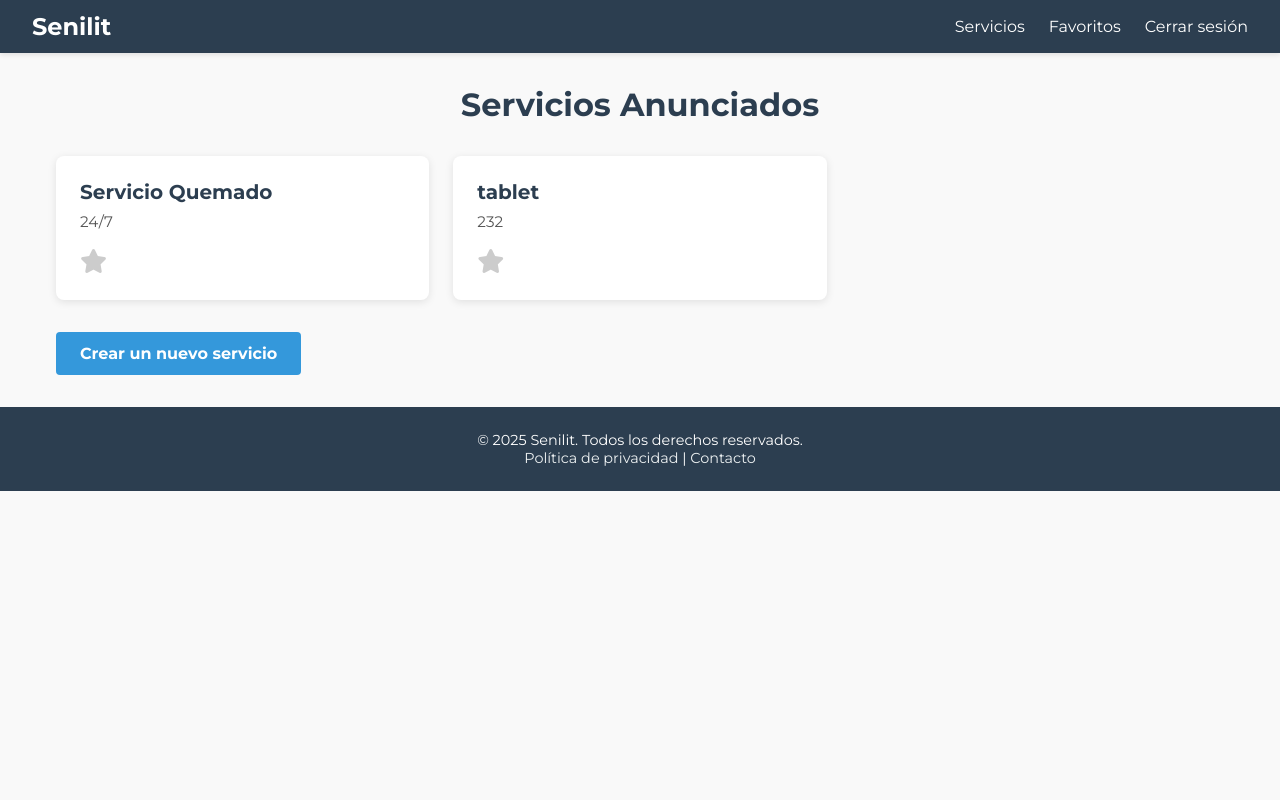
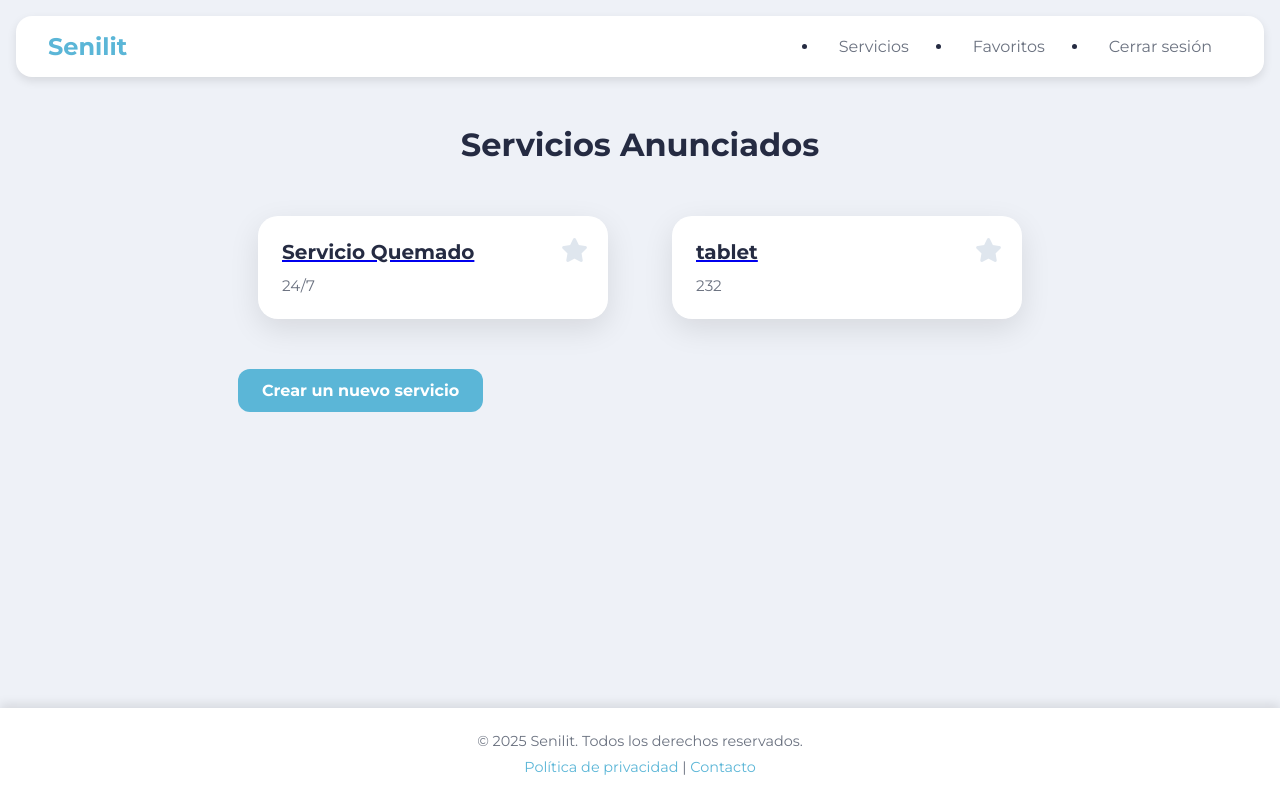
Before and after one commit to sacostaa1/Senilit, a Django app: page /myapp/services/ in a window 1280 px wide. Run offline with Django 5.2, Linux system fonts and the light colour scheme; data comes from the database, SQL or seed files in the repository.

Commit message:
Update styles.css

```diff
--- a/senelit/myapp/static/styles.css
+++ b/senelit/myapp/static/styles.css
@@ -1,4 +1,3 @@
-
 * {
   margin: 0;
   padding: 0;
@@ -7,328 +6,248 @@
 
 body {
   font-family: 'Montserrat', sans-serif;
-  background-color: #f9f9f9;
-  color: #333;
+  background-color: #eef1f7;
+  color: #252b42;
+  display: flex;
+  flex-direction: column;
+  min-height: 100vh;
 }
 
+/* Barra de navegación mejorada */
 nav {
-  background-color: #2c3e50;
+  background-color: #fff;
   display: flex;
   align-items: center;
-  padding: 0.75rem 2rem;
-  box-shadow: 0 2px 5px rgba(0, 0, 0, 0.1);
+  padding: 1rem 2rem;
+  box-shadow: 0 4px 10px rgba(0, 0, 0, 0.1);
+  border-radius: 16px;
+  margin: 1rem;
 }
 
 nav h1 {
-  margin: 0;
   font-size: 1.5rem;
   font-weight: 700;
-  color: #fff;
+  color: #5bb6d7;
 }
 
 nav ul {
   margin-left: auto;
   display: flex;
-  list-style: none;
   gap: 1.5rem;
 }
 
 nav ul li a {
-  color: #fff;
+  color: #6b7280;
   text-decoration: none;
   font-weight: 500;
-  transition: color 0.3s ease;
+  padding: 0.75rem 1.25rem;
+  border-radius: 12px;
+  transition: all 0.3s ease;
 }
 
 nav ul li a:hover {
-  color: #ecf0f1;
+  background-color: #dfe6ee;
+  color: #252b42;
 }
 
+/* Contenedor principal */
 main {
-  max-width: 1200px;
+  flex: 1;
+  max-width: 1400px;
   margin: 2rem auto;
-  padding: 0 1rem;
+  padding: 0 1rem 2rem;
 }
 
 h2 {
   text-align: center;
-  margin-bottom: 1.5rem;
-  color: #2c3e50;
+  margin-bottom: 2rem;
   font-size: 2rem;
   font-weight: 700;
+  color: #252b42;
 }
 
-.favorites-container {
+/* Listados y tarjetas */
+.service-list,
+.favorites-list {
   display: flex;
-  flex-direction: column;
-  gap: 1.5rem;
+  flex-wrap: wrap;
+  gap: 24px;
+  justify-content: center;
 }
 
+.service-card,
 .favorite-card {
+  width: 350px;
   background-color: #fff;
-  border-radius: 8px;
-  padding: 1.5rem;
-  box-shadow: 0 2px 8px rgba(0,0,0,0.1);
-  transition: transform 0.2s ease;
+  border-radius: 20px;
+  padding: 24px;
+  margin: 20px;
+  box-shadow: 0 10px 30px rgba(0, 0, 0, 0.1);
+  transition: transform 0.3s ease;
+  position: relative;
+  opacity: 0;
+  animation: fadeIn 0.5s forwards;
 }
 
+.service-card:hover,
 .favorite-card:hover {
-  transform: translateY(-3px);
+  transform: translateY(-5px);
 }
 
-.favorite-card h3 {
-  margin-top: 0;
+.service-title {
   font-size: 1.25rem;
-  color: #2c3e50;
-  font-weight: 600;
-  margin-bottom: 0.5rem;
+  color: #252b42;
+  margin-bottom: 0.75rem;
 }
 
-.favorite-card p {
-  margin-bottom: 1rem;
-  line-height: 1.5;
+.service-hours {
+  color: #6b7280;
+  font-size: 0.95rem;
+}
+
+/* Estados vacíos */
+.no-favorites-message {
+  text-align: center;
+  color: #6b7280;
+  margin: 2rem 0;
+  font-size: 1.1rem;
+}
+
+/* Botones modernizados */
+.create-service-link,
+.toggle-btn,
+.detail-link-btn {
+  padding: 12px 24px;
+  margin-top: 30px !important;
+  border-radius: 12px;
+  font-weight: 600;
+  transition: all 0.3s ease;
+  text-decoration: none;
+  display: inline-flex;
+  align-items: center;
+  gap: 8px;
+}
+
+.create-service-link {
+  background-color: #5bb6d7;
+  color: #fff;
+  margin-top: 30px !important;
+}
+
+.create-service-link:hover {
+  background-color: #4a9ab8;
+  transform: translateY(-2px);
 }
 
 .toggle-btn {
-  background-color: #e74c3c;
-  color: #fff;
-  border: none;
-  padding: 0.75rem 1.5rem;
-  border-radius: 4px;
-  cursor: pointer;
-  font-weight: 600;
-  transition: background-color 0.3s ease, transform 0.2s ease;
+  background-color: #dfe6ee;
+  color: #252b42;
 }
 
+.toggle-btn.active,
 .toggle-btn:hover {
-  background-color: #c0392b;
-  transform: scale(1.03);
+  background-color: #5bb6d7;
+  color: #fff;
 }
 
-
-.service-list {
-  display: grid;
-  grid-template-columns: repeat(auto-fill, minmax(300px, 1fr));
-  gap: 1.5rem;
-  margin-top: 2rem;
+/* Formularios mejorados */
+.create-service-form-container {
+  max-width: 600px;
+  background: #fff;
+  padding: 2rem;
+  border-radius: 20px;
+  box-shadow: 0 10px 30px rgba(0, 0, 0, 0.1);
 }
 
-.service-card {
-  background-color: #fff;
-  border-radius: 8px;
-  padding: 1.5rem;
-  box-shadow: 0 2px 8px rgba(0,0,0,0.1);
-  transition: transform 0.2s ease;
+.create-service-form input,
+.create-service-form textarea {
+  width: 100%;
+  padding: 12px;
+  border: 2px solid #dfe6ee;
+  border-radius: 12px;
+  margin-bottom: 1rem;
+  transition: border-color 0.3s ease;
 }
 
-.service-card:hover {
-  transform: translateY(-3px);
+.create-service-form input:focus {
+  border-color: #5bb6d7;
+  outline: none;
 }
 
-.service-link {
-  text-decoration: none;
+/* Detalle de servicio */
+.service-detail-container {
+  background: #fff;
+  border-radius: 20px;
+  padding: 2rem;
+  box-shadow: 0 10px 30px rgba(0, 0, 0, 0.1);
 }
 
-.service-title {
-  margin: 0 0 0.5rem;
-  font-size: 1.25rem;
-  font-weight: 600;
-  color: #2c3e50;
+/* Animaciones */
+@keyframes fadeIn {
+  from { opacity: 0; transform: translateY(20px); }
+  to { opacity: 1; transform: translateY(0); }
 }
 
-.service-hours {
-  margin: 0.5rem 0 0;
-  color: #555;
-  font-size: 0.95rem;
-}
-
-.create-service-link {
-  display: inline-block;
-  margin-top: 2rem;
-  padding: 0.75rem 1.5rem;
-  background-color: #3498db;
-  color: #fff;
-  border-radius: 4px;
-  text-decoration: none;
-  font-weight: 600;
-  transition: background-color 0.3s ease, transform 0.2s ease;
-}
-.create-service-link:hover {
-  background-color: #2980b9;
-  transform: scale(1.02);
-}
-
-ul {
-  list-style-type: none;
-  padding: 0;
-  margin: 0;
-}
-
-
+/* Footer fijo al final */
 footer {
-  background-color: #2c3e50;
-  color: #fff;
-  text-align: center;
-  padding: 1.5rem 0;
-  margin-top: 2rem;
-  font-size: 0.9rem;
+  background: #fff;
+  color: #6b7280;
+  padding: 1rem 0;
+  box-shadow: 0 -4px 10px rgba(0, 0, 0, 0.1);
+  margin-top: auto;
 }
 
 .footer-container {
   max-width: 1200px;
   margin: 0 auto;
   padding: 0 1rem;
+  text-align: center;
+}
+
+.footer-container p {
+  margin: 0.5rem 0;
+  font-size: 0.9rem;
 }
 
 footer a {
-  color: #ecf0f1;
+  color: #5bb6d7;
+  transition: color 0.3s ease;
   text-decoration: none;
-  transition: color 0.3s ease;
 }
 
 footer a:hover {
-  color: #bdc3c7;
-}
-
-.create-service-form-container {
-  max-width: 600px;    /* Ancho máximo del formulario */
-  margin: 0 auto;      /* Centrar el contenedor horizontalmente */
-  padding: 1rem;
-}
-
-/* Ajustes generales del formulario */
-.create-service-form {
-  display: flex;
-  flex-direction: column;  /* Los campos aparecen uno debajo del otro */
-  gap: 1rem;               /* Espacio vertical entre campos */
-}
-
-/* Campos de texto y área de texto */
-.create-service-form input[type="text"],
-.create-service-form input[type="email"],
-.create-service-form textarea {
-  width: 100%;
-  padding: 0.75rem;
-  border: 1px solid #ccc;
-  border-radius: 4px;
-  font: inherit;           /* Usa la tipografía base */
-}
-
-/* Permite redimensionar verticalmente el textarea si lo deseas */
-.create-service-form textarea {
-  resize: vertical;
-}
-
-/* Botón para crear el servicio */
-.create-service-btn {
-  background-color: #3498db;
-  color: #fff;
-  border: none;
-  padding: 0.75rem 1.5rem;
-  border-radius: 4px;
-  cursor: pointer;
-  font-weight: 600;
-  transition: background-color 0.3s ease, transform 0.2s ease;
-}
-.create-service-btn:hover {
-  background-color: #2980b9;
-  transform: scale(1.03);
-}
-
-/* Enlace para ver todos los servicios */
-.view-services-link {
-  display: inline-block;
-  margin-top: 1.5rem;
-  text-decoration: none;
-  color: #3498db;
-  font-weight: 600;
-  transition: color 0.3s ease;
-}
-.view-services-link:hover {
-  text-decoration: underline;
-  color: #2980b9;
-}
-
-
-.service-detail-container {
-  background-color: #fff;
-  border-radius: 8px;
-  padding: 1.5rem;
-  box-shadow: 0 2px 8px rgba(0,0,0,0.1);
-  max-width: 600px;
-  margin: 2rem auto;
-}
-
-
-.service-detail-title {
-  font-size: 2rem;
-  margin-bottom: 1rem;
-  color: #2c3e50;
-}
-
-
-.service-detail-description {
-  margin-bottom: 1.5rem;
-  line-height: 1.6;
-}
-
-
-.service-detail-info p {
-  margin-bottom: 0.5rem;
-  line-height: 1.4;
-  color: #555;
-}
-
-
-.service-detail-info strong {
-  color: #2c3e50;
-  font-weight: 600;
-}
-
-
-.back-link {
-  display: inline-block;
-  margin-top: 1.5rem;
-  color: #3498db;
-  text-decoration: none;
-  font-weight: 600;
-  transition: color 0.3s ease;
-}
-
-.back-link:hover {
-  color: #2980b9;
+  color: #4a9ab8;
   text-decoration: underline;
 }
 
+/* Elementos de favoritos */
 .favorite-icon {
+  position: absolute;
+  top: 20px;
+  right: 20px;
+  font-size: 1.5rem;
+  color: #dfe6ee;
   cursor: pointer;
-  font-size: 1.5rem;
-  color: #ccc;
-  margin-top: 1rem;
-  display: inline-block;
-  transition: color 0.3s ease;
+  transition: all 0.3s ease;
 }
-
 
 .favorite-icon.favorited {
   color: #f1c40f;
 }
 
-
-.detail-link-btn {
-  display: inline-block;
-  margin-top: 0.5rem;
-  margin-right: 1rem;
-  padding: 0.75rem 1.5rem;
-  background-color: #3498db;
-  color: #fff;
-  border-radius: 4px;
-  text-decoration: none;
-  font-weight: 600;
-  transition: background-color 0.3s ease, transform 0.2s ease;
+.remove-favorite-btn {
+  position: absolute;
+  top: 20px;
+  right: 20px;
+  background: none;
+  border: none;
+  color: #f1c40f;
+  font-size: 1.5rem;
+  cursor: pointer;
+  transition: all 0.3s ease;
 }
 
-.detail-link-btn:hover {
-  background-color: #2980b9;
-  transform: scale(1.03);
+.remove-favorite-btn:hover {
+  color: #e74c3c;
+  transform: scale(1.1);
 }
```
